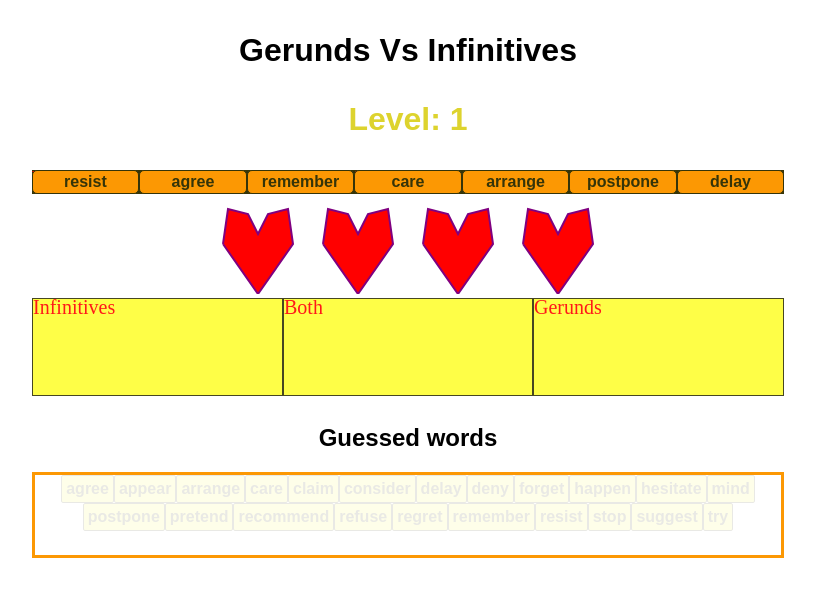
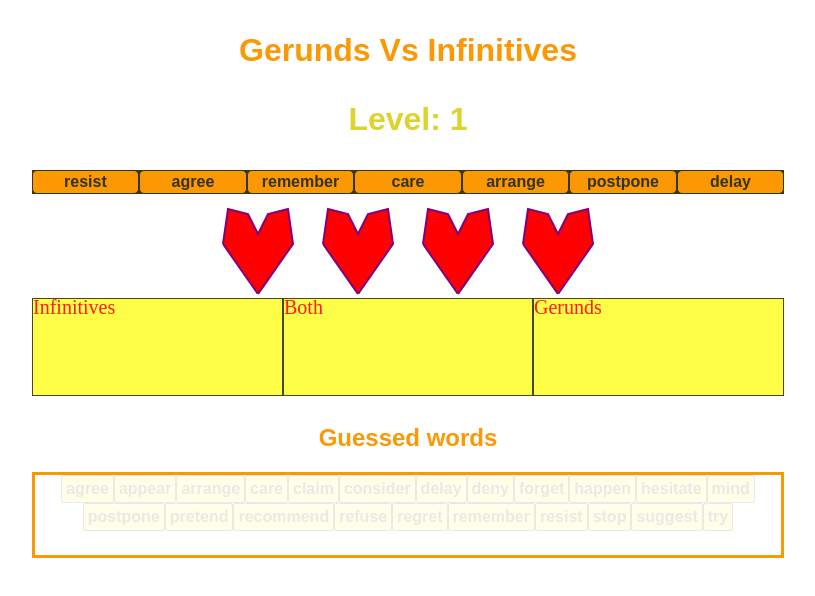
Before and after one commit to forrana/suomalainen-verbi-typpit, a website with bundled scripts: page index.html in a window 1280 px wide. Shown: the whole page, without its empty margins (232-1047 px from the left). Built offline with nearby package versions, Linux system fonts and the light colour scheme.

Commit message:
Change h1, h2 text color

```diff
--- a/css/main.css
+++ b/css/main.css
@@ -1,5 +1,9 @@
 body {
   font-size: 1em
+}
+
+h1, h2 {
+  color: #FC9803;
 }
 
 .wrapper {
```
